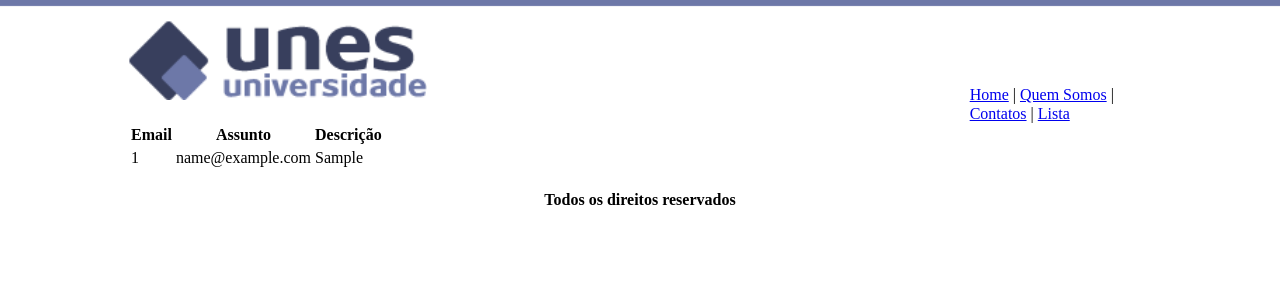
After one commit to gabriel15asouza/PMIC-I, a Flask app: page /users in a window 1280 px wide. The commit adds this page. Shown: the top 300 px of the page. Run offline with Flask 3, Linux system fonts and the light colour scheme; tables that the repository leaves empty or names only in its code hold one stand-in row (values such as "Sample post"); some libraries are stand-ins or nearby versions.

Commit message:
Corrected database
Updated routes and corrected mistakes in app.py and page 'contatos'

```diff
--- a/Desafio 3/app.py
+++ b/Desafio 3/app.py
@@ -6,17 +6,13 @@
 app.config['MYSQL_HOST'] = 'localhost'
 app.config['MYSQL_USER'] = 'root'
 app.config['MYSQL_PASSWORD'] = '1234'
-app.config['MYSQL_DB'] = 'contatos'
+app.config['MYSQL_DB'] = 'Desafio3'
 
 mysql = MySQL(app)
 
 @app.route('/')
 def home():
     return render_template('index.html')
-
-@app.route('/contato')
-def contato():
-    return render_template('contato.html')
 
 @app.route('/quemsomos')
 def quemsomos():
@@ -25,15 +21,27 @@
 @app.route('/contatos', methods=['GET','POST'])
 def contatos():
 		if request.method == 'POST':
-				email = request.form['email']
-				assunto = request.form['assunto']
-				descricao = request.form['descricao']
+			email = request.form['email']
+			assunto = request.form['assunto']
+			descricao = request.form['descricao']
 
-				cur = mysql.connection.cursor()
-				cur.execute(f'INSERT INTO CONTATO (EMAIL,ASSUNTO,DESCRICAO) VALUES ({email},{assunto},{descricao})')
+			cur = mysql.connection.cursor()
+			cur.execute('INSERT INTO CONTATOS (EMAIL,ASSUNTO,DESCRICAO) VALUES (%s,%s,%s)', (email, assunto, descricao))
 
-				mysql.commit()
+			mysql.connection.commit()
 
-				cur.close()
+			cur.close()
 
-				return 'Sucesso'
+			return 'Sucesso'
+		return render_template('contatos.html')
+
+@app.route('/users')
+def users():
+	cur = mysql.connection.cursor()
+
+	users = cur.execute("SELECT * FROM contatos")
+
+	if users > 0:
+		userDetails = cur.fetchall()
+
+	return render_template("users.html", userDetails=userDetails)
--- a/Desafio 3/templates/base.html
+++ b/Desafio 3/templates/base.html
@@ -17,7 +17,9 @@
             <div class="link">
                 <a href="/">Home</a> |
                 <a href="/quemsomos">Quem Somos</a> |
-                <a href="/contato">Contato</a>
+                <a href="/contatos">Contatos</a> |
+                <a href="/users">Lista</a>
+
             </div>
 
         </header>
--- /dev/null
+++ b/Desafio 3/templates/users.html
@@ -0,0 +1,22 @@
+{%extends 'base.html' %}
+{%block title%}UNES Universidade - Lista{%endblock%}
+{%block body%} id= 'fundo2' {%endblock%}
+{%block content%}
+
+    <main class='flex'>
+        <table>
+            <tr>
+                <th>Email</th>
+                <th>Assunto</th>
+                <th>Descrição</th>
+            </tr>
+            {% for user in userDetails %}
+            <tr>
+                <td>{{ user[0] }}</td>
+                <td>{{ user[1] }}</td>
+                <td>{{ user[2] }}</td>
+            </tr>
+            {% endfor %}
+        </table>
+    </main>
+{% endblock %}
```
Also changed, not shown: Desafio 3/templates/contatos.html (renamed from Desafio 3/templates/contato.html, +6 -6 lines).
